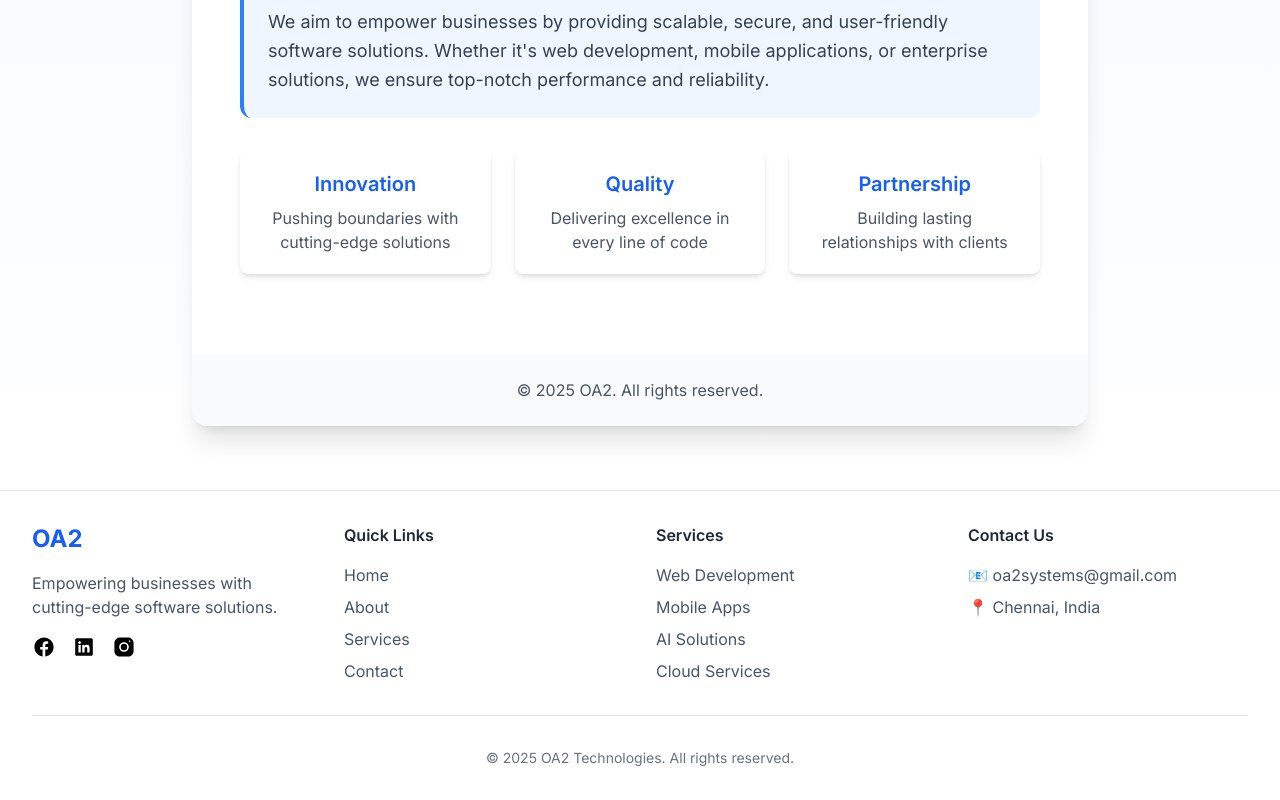
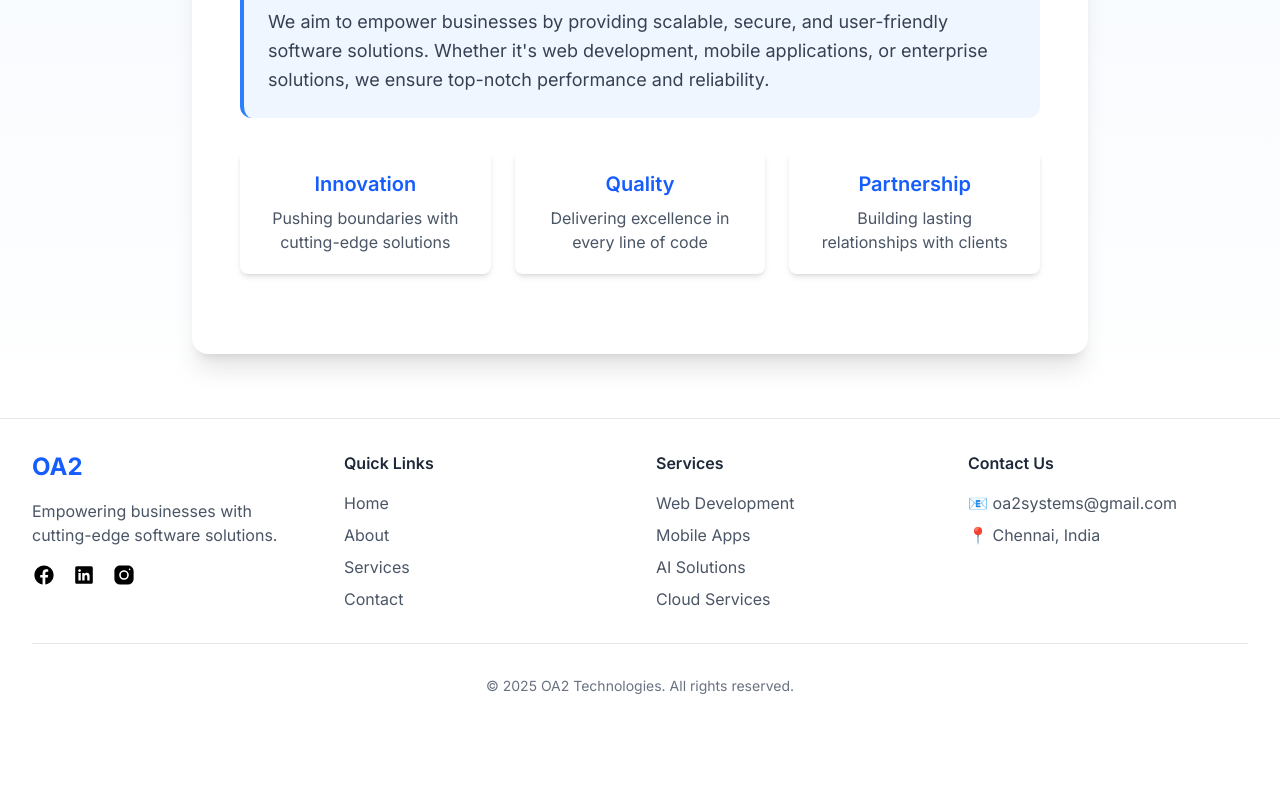
Before and after one commit to abdkhaleel/OA2-test, a Next.js app: page /about in a window 1280 px wide. Shown: the part 690-1490 px from the top of the page. After the commit the page ends 1418 px from the top, so only its background shows below. Built offline with nearby package versions, Linux system fonts and the light colour scheme.

Commit message:
footer fix

```diff
--- a/src/app/about/page.tsx
+++ b/src/app/about/page.tsx
@@ -257,7 +257,7 @@ export default function AboutPage() {
         </div>
 
         {/* Footer */}
-        <motion.div
+        {/* <motion.div
           className="bg-gray-50 px-8 py-6 text-center"
           initial={{ opacity: 0 }}
           animate={{ opacity: 1 }}
@@ -266,7 +266,7 @@ export default function AboutPage() {
           <p className="text-gray-600">
             © {new Date().getFullYear()} OA2. All rights reserved.
           </p>
-        </motion.div>
+        </motion.div> */}
       </motion.section>
     </div>
   );
--- a/src/app/contact/page.tsx
+++ b/src/app/contact/page.tsx
@@ -487,14 +487,14 @@ export default function ContactPage() {
         </motion.div>
 
         {/* Footer */}
-        <motion.div
+        {/* <motion.div
           className="mt-16 text-center text-gray-500 text-sm"
           initial={{ opacity: 0 }}
           animate={{ opacity: 1 }}
           transition={{ delay: 1 }}
         >
           <p>© {new Date().getFullYear()} OA2 Technologies. All rights reserved.</p>
-        </motion.div>
+        </motion.div> */}
       </motion.div>
     </div>
   );
--- a/src/app/services/page.tsx
+++ b/src/app/services/page.tsx
@@ -515,14 +515,14 @@ export default function ServicesPage() {
         </motion.div>
 
         {/* Footer */}
-        <motion.div
+        {/* <motion.div
           className="mt-20 text-center text-gray-500 text-sm"
           initial={{ opacity: 0 }}
           animate={{ opacity: isInView ? 1 : 0 }}
           transition={{ duration: 0.5, delay: 1.2 }}
         >
           <p>© {new Date().getFullYear()} OA2 Technologies. All rights reserved.</p>
-        </motion.div>
+        </motion.div> */}
       </motion.div>
     </div>
   );
```
